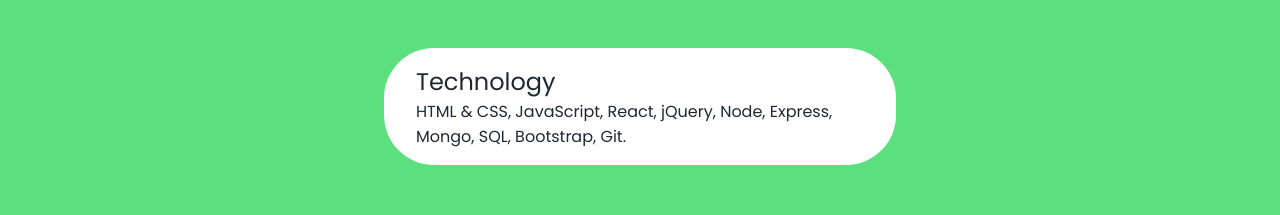
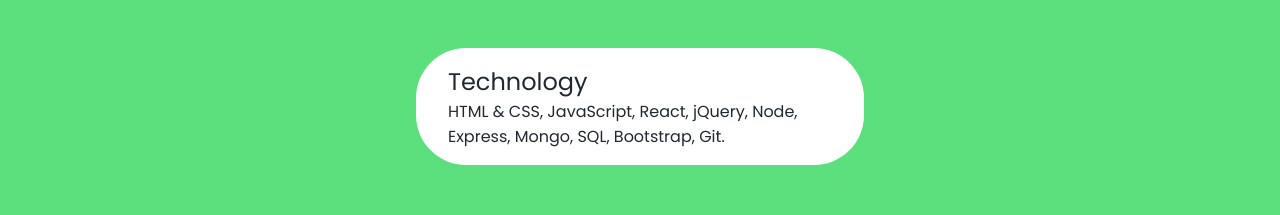
Before and after one commit to humber-jake/portfolio, a React (Vite) app: page / in a window 1280 px wide. Shown: the part 469-684 px from the top of the page. Built offline with nearby package versions, Linux system fonts and the light colour scheme; a web font is replaced by a local one.

Commit message:
Updated incorrect project link

```diff
--- a/src/App.css
+++ b/src/App.css
@@ -57,7 +57,6 @@
   color: '#1f2832';
   font-size: 1rem;
   font-family: monospace;
-  /* background-image: linear-gradient(120deg, #4acc0c 0%, #6befbe 100%); */
   background-image: linear-gradient(120deg, #5cdf7d 0%, #5cdf7d 100%);
   background-repeat: no-repeat;
   background-size: 100% 0.5em;
@@ -76,7 +75,6 @@
   background: #5cdf7d;
   box-sizing: border-box;
   margin: 0 auto;
-  /* width: 100%; */
 }
 .Hero {
   display: flex;
@@ -112,23 +110,20 @@
   border-radius: 100px 0 100px 100px;
 }
 .Technology {
+  box-sizing: border-box;
+  max-width: 100vw;
   margin: 0 2rem 4rem 2rem;
   width: 35%;
   padding: 1rem 2rem;
   border-radius: 50px;
   background: white;
   margin-top: 0;
-
-  /* background-image: linear-gradient(120deg, #fde8ff 0%, #eaf0ff 100%); */
-  /* padding: 1rem; */
 }
 .sectionTitle {
-  /* margin: 0rem 2rem 1rem 0rem; */
   font-size: 1.5rem;
 }
 .sectionTitleLarge {
   font-size: 3rem;
-  /* margin: auto; */
 }
 
 .Education {
@@ -245,7 +240,6 @@
     max-height: 500px;
     transition: 600ms;
     transition-timing-function: cubic-bezier(0.55, 0.085, 0.68, 0.53);
-    /* transform: scaleY(100%); */
     transform-origin: top;
     .NavLink,
     .NavLink:hover {
@@ -260,7 +254,6 @@
     max-height: 0;
     padding: 0 1rem;
     transition: 0ms;
-    /* transform: scaleY(0%); */
   }
   .EducationSection {
     background-image: none;
--- a/src/assets/resume.js
+++ b/src/assets/resume.js
@@ -191,7 +191,7 @@
       year: '2022',
       description:
         'A simple password generator created as a utility to generate one time temporary passwords.',
-      link: 'https://serene-beach-45005.herokuapp.com/',
+      link: 'https://effervescent-dragon-7c3117.netlify.app/',
     },
     // {
     //   name: 'Blackbox Generator',
```
